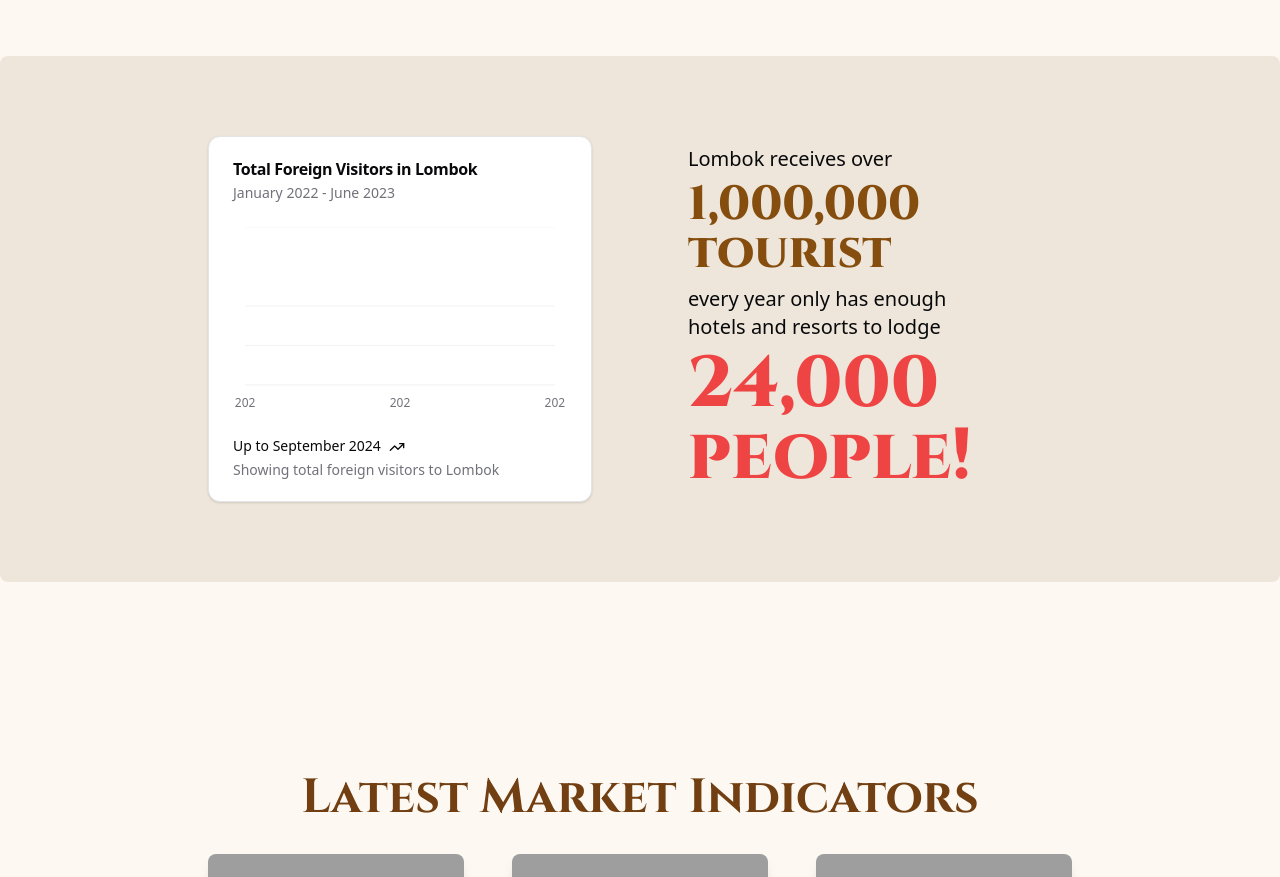
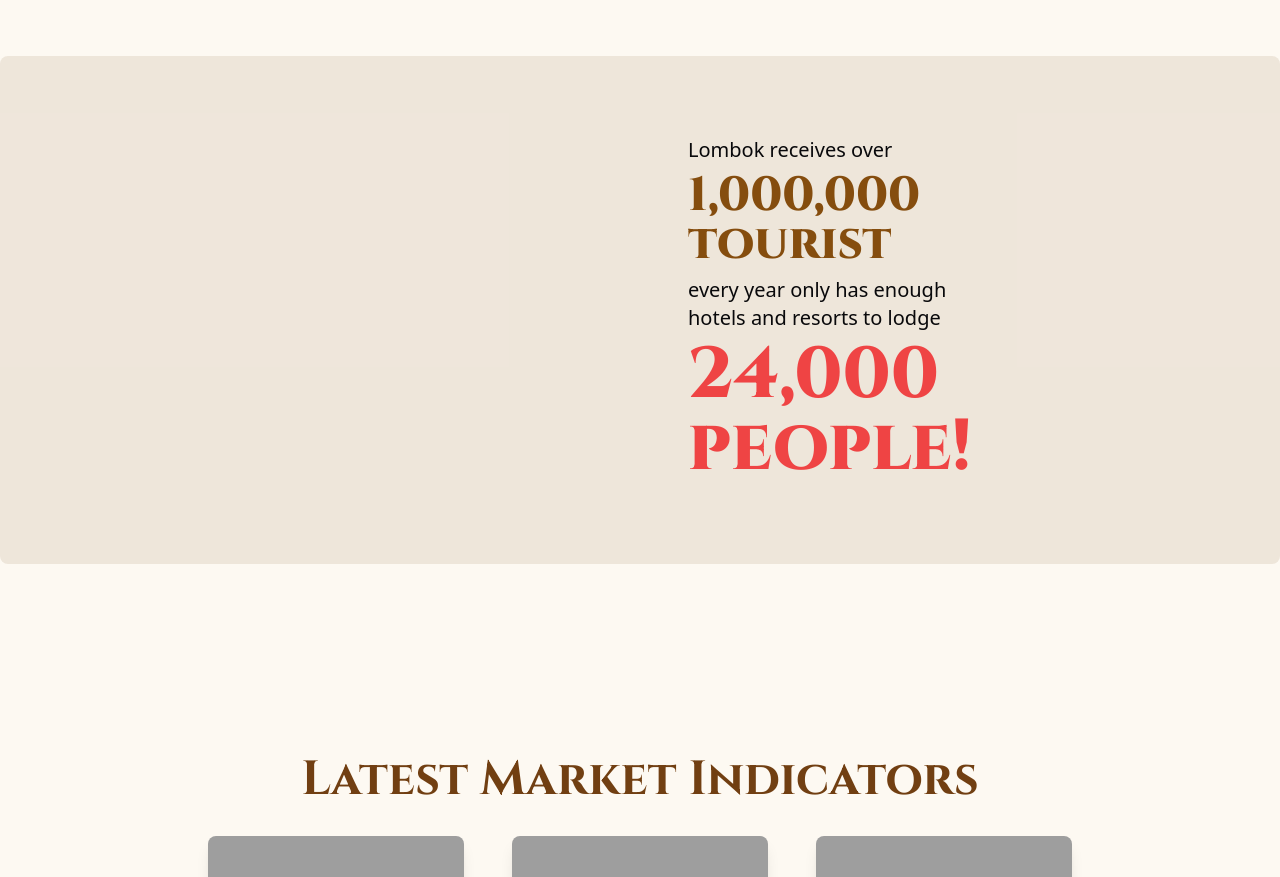
Before and after one commit to goldenretreatlombokvilla/gr_villa_280508, a Next.js app: page /invest in a window 1280 px wide. Shown: the part 1920-2797 px from the top of the page. Built offline with nearby package versions, Linux system fonts and the light colour scheme; grey boxes are pictures that could not be loaded.

Commit message:
remove chart

```diff
--- a/app/(site)/invest/page.tsx
+++ b/app/(site)/invest/page.tsx
@@ -187,7 +187,8 @@ export default function Invest() {
 
       <div className="bg-yellow-900/10 rounded-lg py-20 px-8 lg:px-52 grid lg:grid-cols-2 lg:gap-24 items-center justify-start w-full text-left">
         <div className="flex flex-col w-full h-full items-center justify-center">
-          <Tchart />
+          {/*           <Tchart />
+           */}{" "}
           {/*  <Image
             src="https://utfs.io/f/dJLJpH9Hrkw3sumPK6dtfQDR1ujgW04bv39US6XzVqYOLryH"
             alt="Golden Retreat Lombok Villa"
```
